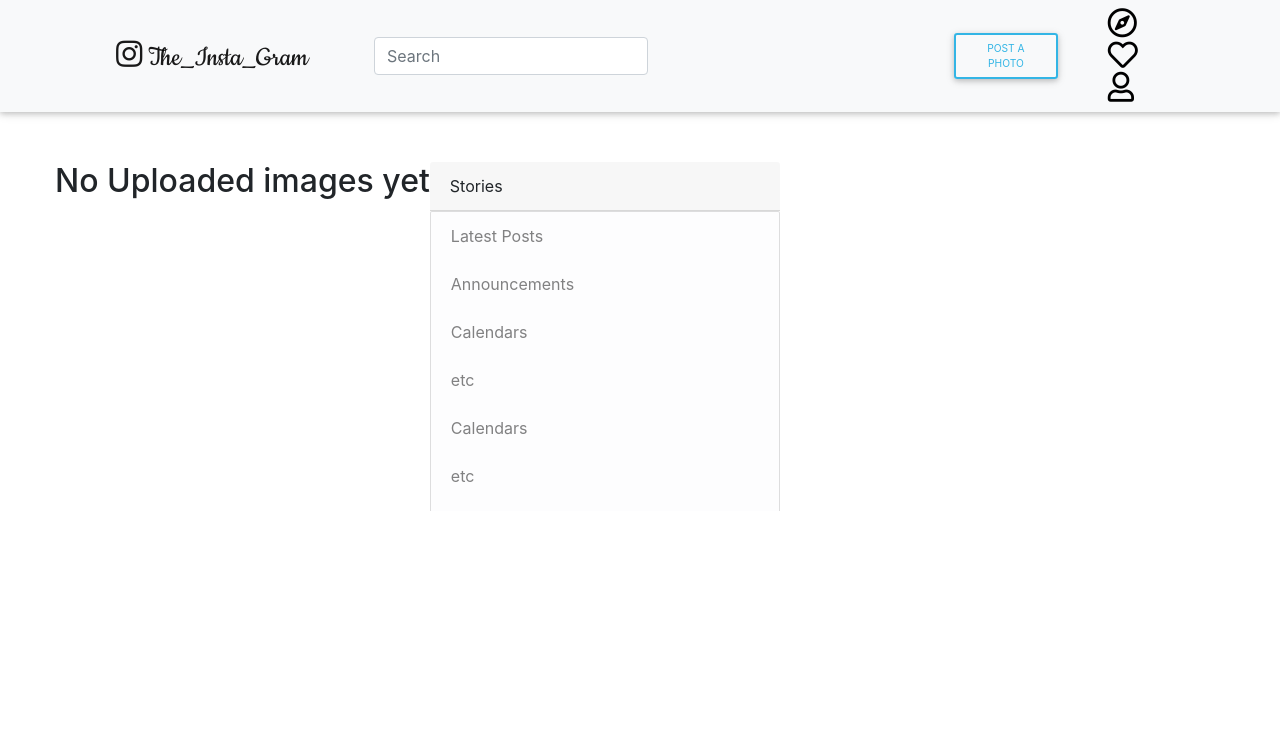
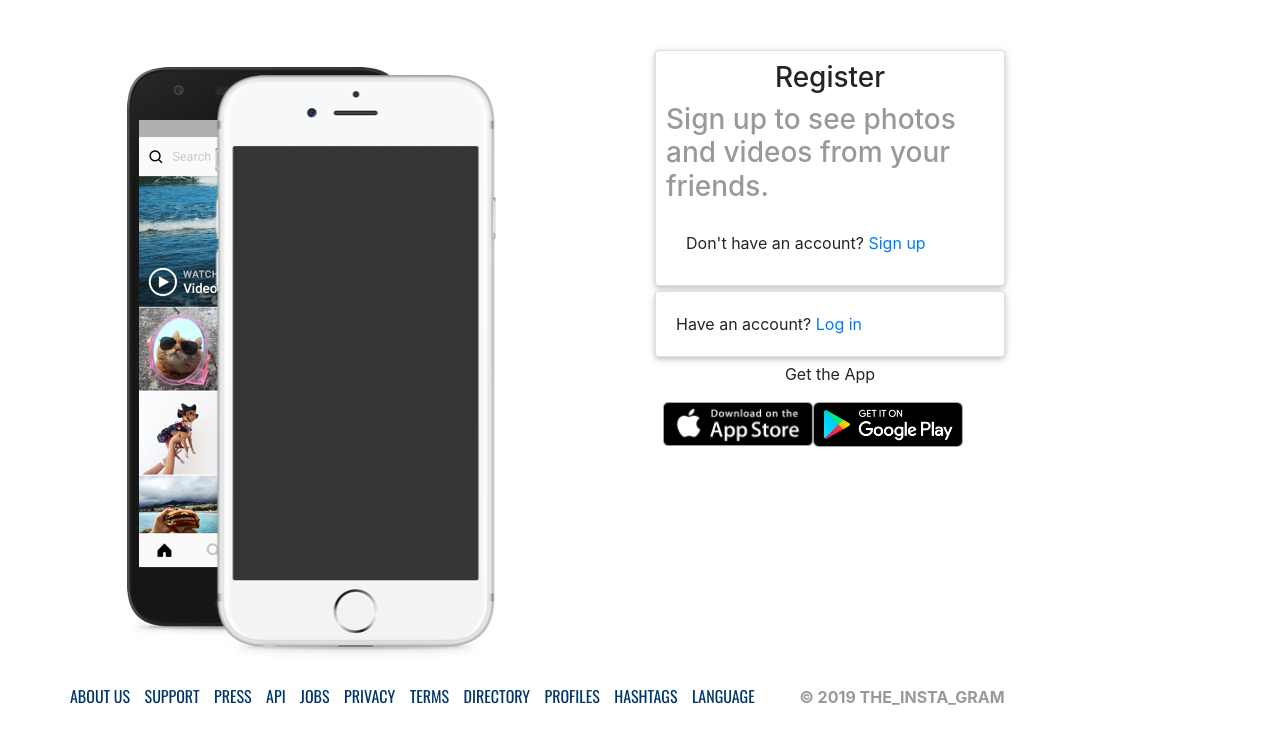
Before and after one commit to Antavio/The_Gram, a Django app: page / in a window 1280 px wide. Shown: the top 744 px of the page. Run offline with Django 3.2, Linux system fonts and the light colour scheme; data that the repository does not hold is empty; some libraries are stand-ins or nearby versions; some web fonts are replaced.

Commit message:
Create a homepage from where the user is initially directed to enable sign-up and sign-in.

```diff
--- a/insta_app/models.py
+++ b/insta_app/models.py
@@ -8,7 +8,7 @@
 class Profile(models.Model):
     profile_photo = models.ImageField(upload_to='profile_pictures/',default="")
     user_bio = models.CharField(max_length=200,blank=True)
-    user_profile = models.OneToOneField(User,on_delete=models.CASCADE)
+    user_profile = models.IntegerField(default=0)
 
     def save_profile(self):
         self.save()
--- a/insta_app/templates/insta_app/index.html
+++ b/insta_app/templates/insta_app/index.html
@@ -8,8 +8,8 @@
             <!-- Card -->
             <div class="card">
                 <div class="card-header">
-                    <img src="{{single_image.img_path.url}}" alt="{{single_image.img_title}}" class="image_top">
-                    {{user.username}}
+                    <img src="/media/profile_pictures/Avatar.png" alt="{{single_image.img_title}}" class="image_top">
+                    {{user}}
 
                 </div>
                 <!-- Card image -->
--- a/insta_app/templates/insta_app/profile.html
+++ b/insta_app/templates/insta_app/profile.html
@@ -10,7 +10,7 @@
         {% endif %}
         <div class="row">
             <div class="col-md-4">
-                <h3 style="margin-left:20px;margin-top:30px;">{{profile.user_profile.username}}</h3>
+                <h3 style="margin-left:20px;margin-top:30px;">{{user}}</h3>
             </div>
             <div class="col-md-4"><a href="{% url 'edit_profile' user.username%}" class="btn btn-light"
                 style="margin-left:0px;margin-top:25px;">Edit Profile</a></div>
--- /dev/null
+++ b/insta_app/templates/registration/first_page.html
@@ -0,0 +1,44 @@
+{% extends "registration/base.html" %}
+{% block content %}
+<div class="container">
+    <div class="row" style="margin-top:50px;">
+        <!-- Empty div -->
+        <div class="col-md-6">
+            <img src="/static/images/insta.png" alt="Insta Logo" class="img-responsive">
+        </div>
+        <div class="col-md-4">
+            {% if form.errors %}
+            <p> Some Information Might be Incorrect </p>
+            {% endif %}
+            <div class="card" style="padding:10px;">
+
+                <div class="card-heading">
+                    <h3 class="text-center">Register</h3>
+                    <h3 style="color:#999;">Sign up to see photos and videos from your friends.</h3>
+                </div>
+                <div class="card-body">
+                        Don't have an account? <a href="/accounts/register/">Sign up</a>
+                </div>
+            </div>
+            <div class="card" style="margin-top:5px;margin-bottom:5px;">
+                <div class="card-body">
+                    Have an account? <a href="/accounts/login/">Log in</a>
+                </div>
+            </div>
+
+
+            <p class="text-center">Get the App</p>
+            <div class="row sore_img" style="margin-left:8px;">
+                <a href="https://itunes.apple.com/app/instagram/id389801252?mt=8&vt=lo"><img
+                        src="/static/images/App_Store.png" alt="Available on the App Store"> </a>
+                <a
+                    href="https://play.google.com/store/apps/details?id=com.instagram.android&referrer=utm_source%3Dinstagramweb%26utm_campaign%3DsignupPage%26ig_mid%3DXN5BQwAEAAEdh4kLq1GwVehKCwon%26utm_content%3Dlo%26utm_medium%3Dbadge"><img
+                        src="/static/images/Playstore.png" alt="Available on the Play Store"> </a>
+            </div>
+        </div>
+        <!-- empty div -->
+        <div class="col-md-2"></div>
+    </div>
+</div>
+
+{% endblock %}
--- a/insta_app/templates/registration/login.html
+++ b/insta_app/templates/registration/login.html
@@ -17,7 +17,7 @@
                 </div>
                 <div class="card-body">
 
-                    <form action="/accounts/login/" method="post">
+                    <form action="/accounts/register/" method="post">
                         {% csrf_token %}
 
 
--- a/insta_app/templates/registration/register.html
+++ b/insta_app/templates/registration/register.html
@@ -3,7 +3,7 @@
 <div class="container">
     <div class="row">
         <div class="col-md-8">
-            <img src="static/insta.png" alt="" class="img-responsive">
+            <img src="/static/images/insta.png" alt="" class="img-responsive">
         </div>
         <div class="col-md-4">
             {% if form.errors %}
--- a/insta_app/urls.py
+++ b/insta_app/urls.py
@@ -4,10 +4,11 @@
 from django.conf.urls.static import static
 
 urlpatterns=[
-    url('^$',views.home,name='home'),
+    url(r'^posts/',views.home,name='home'),
     url(r'^new/insta_post$', views.new_image, name='new_image'),
     url(r'^profile/(?P<username>[-_\w.]+)/$',views.profile,name='profile'),
-    url(r'^profile/(?P<username>[-_\w.]+)/edit/$',views.edit_profile_info,name='edit_profile')
+    url(r'^profile/(?P<username>[-_\w.]+)/edit/$',views.edit_profile_info,name='edit_profile'),
+    url(r'^$',views.registration,name='registration')
 ]
 
 if settings.DEBUG:
--- a/insta_app/views.py
+++ b/insta_app/views.py
@@ -5,6 +5,8 @@
 from django.contrib.auth.models import User
 
 # Create your views here.
+def registration(request):
+    return render(request,'registration/first_page.html')
 
 def home(request):
     all_insta_images = Image.fetch_all_images()
@@ -26,22 +28,22 @@
 
 @login_required(login_url='/accounts/login/')
 def profile(request,username):
-    user = User.objects.get(username=username)
-    profile = Profile.objects.filter(user_profile=user).first()
+    users =request.user.id
+    profile = Profile.objects.filter(user_profile=users).first()
     all_images = Image.objects.filter(insta_user=profile.user_profile).all()
 
     return render (request,"insta_app/profile.html",{"profile":profile,"all_images":all_images})
 
 @login_required
 def edit_profile_info(request,username):
-    logged_user = User.objects.get(username=username)
+    logged_user =request.user.id
     if request.method == 'POST':
         form = ProfileEditorForm(request.POST,request.FILES)
         if form.is_valid():
             edit_profile = form.save(commit=False)
             edit_profile.user_profile = logged_user
             edit_profile.save()
-            return redirect('profile')
+            return redirect('home')
     else:
         form = ProfileEditorForm()
 
--- a/the_gram/settings.py
+++ b/the_gram/settings.py
@@ -123,7 +123,7 @@
 
 USE_TZ = True
 
-LOGIN_REDIRECT_URL = '/'
+LOGIN_REDIRECT_URL = '/posts/'
 # Static files (CSS, JavaScript, Images)
 # https://docs.djangoproject.com/en/1.11/howto/static-files/
 
```
Also changed, not shown: insta_app/migrations/0003_auto_20190520_1058.py (added), media/posts/ball-basketball-basketball-basket-976837.jpg (added), media/profile_pictures/bark-close-up-cute_XlkjVw1.jpg (added), media/profile_pictures/bark-close-up-cute_toVJDlu.jpg (added), media/profile_pictures/music_black-connection-device.jpg (added), media/profile_pictures/music_black-connection-device_OSSQWBk.jpg (added), media/profile_pictures/music_black-connection-device_wNtHDF8.jpg (added), static/css/main_style.css (line endings or trailing spaces).
